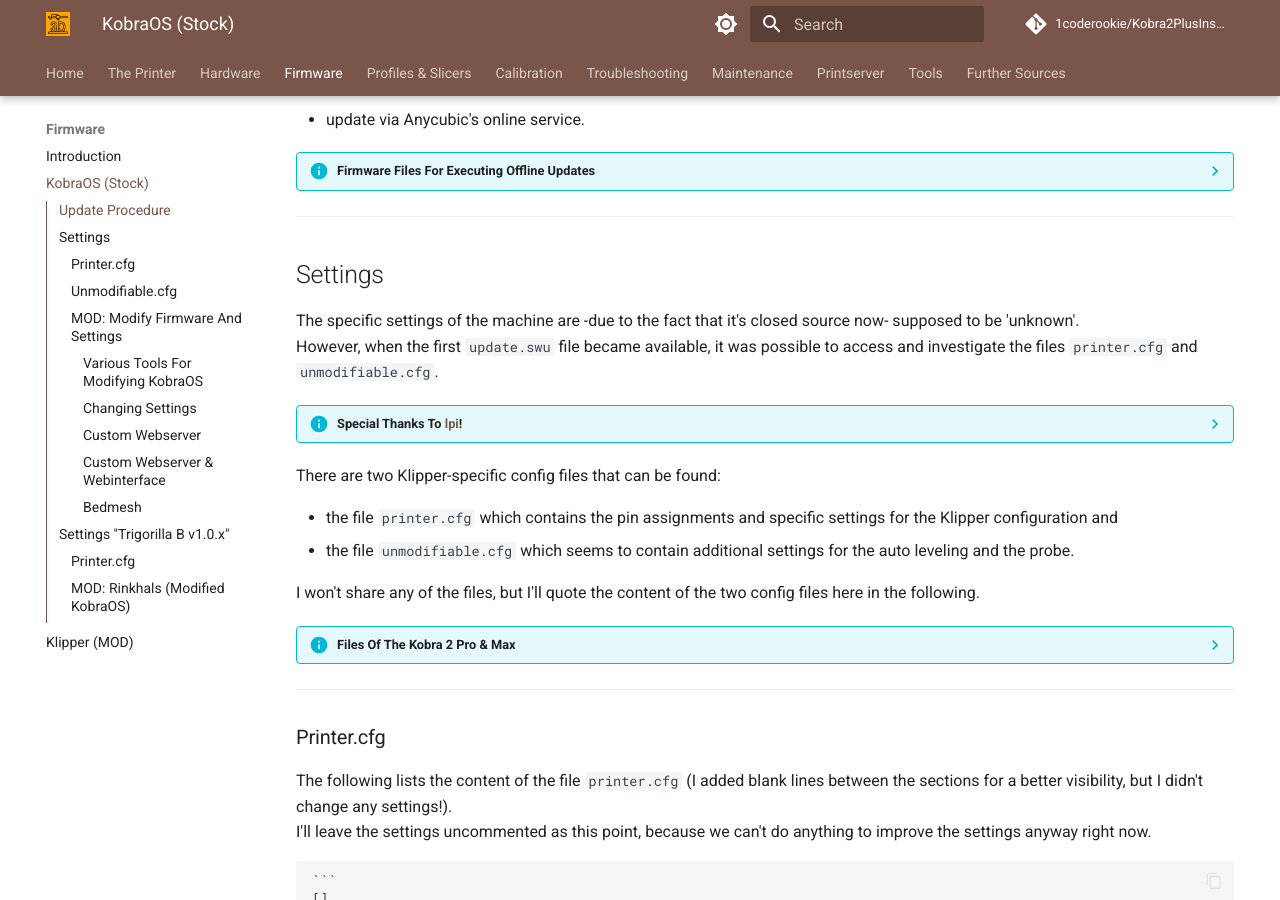
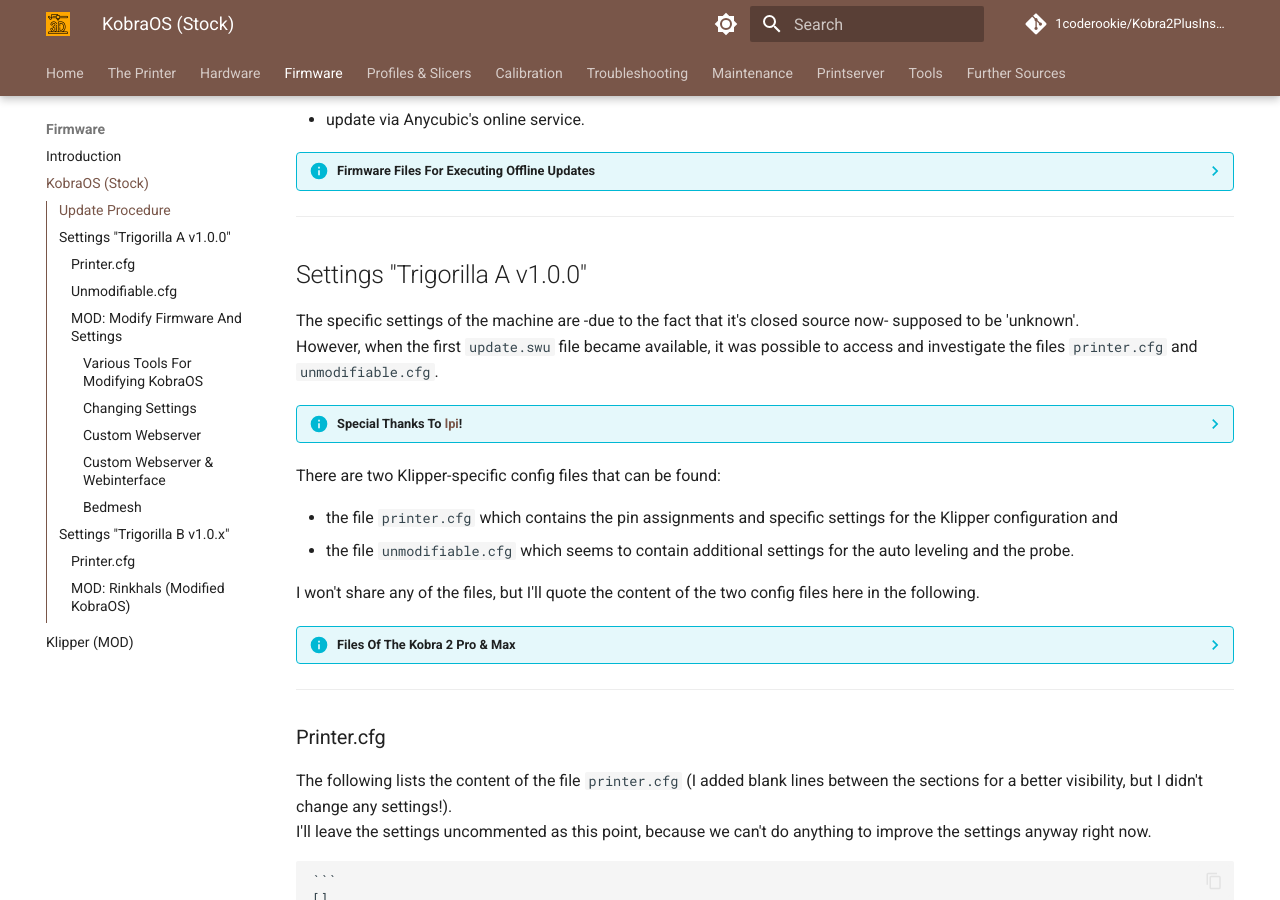
Before and after one commit to 1coderookie/Kobra2PlusInsights, an MkDocs documentation site: the page built from docs/firmware/fw_kobraOS.md, in a window 1280 px wide and 900 px high, scrolled down 886 px. Built offline with MkDocs 1.6.1 and Material for MkDocs 9.7.7, drawn with Linux system fonts in a browser that asks for light colours; comment, search, counter and statistics services are not loaded.

Commit message:
Update fw_kobraOS.md

```diff
--- a/docs/firmware/fw_kobraOS.md
+++ b/docs/firmware/fw_kobraOS.md
@@ -29,7 +29,7 @@ For updating the firmware, you can either
 
 ---
 
-## Settings
+## Settings "Trigorilla A v1.0.0"
 The specific settings of the machine are -due to the fact that it's closed source now- supposed to be 'unknown'.
 However, when the first `update.swu` file became available, it was possible to access and investigate the files `printer.cfg` and `unmodifiable.cfg`.
 
```
